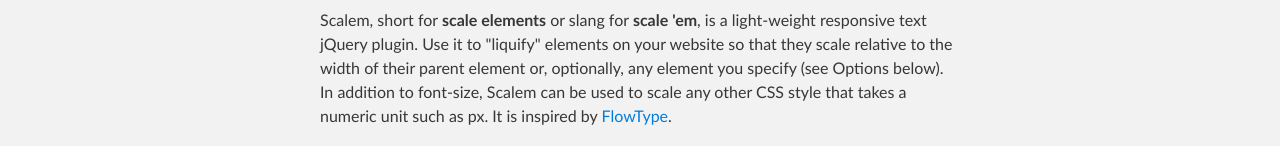
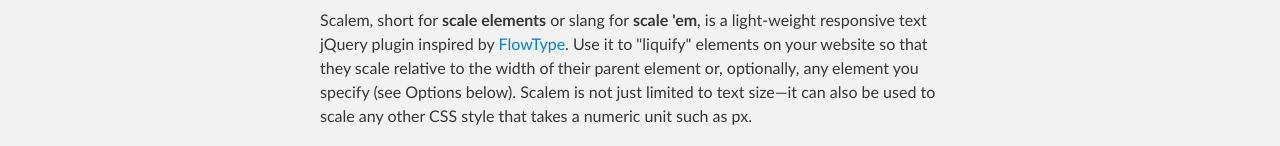
Before and after one commit to thdoan/scalem, a plain HTML site: page index.html in a window 1280 px wide. Shown: the part 288-434 px from the top of the page. Drawn offline with Linux system fonts and the light colour scheme.

Commit message:
Updated overview.

```diff
--- a/index.html
+++ b/index.html
@@ -32,7 +32,7 @@
     <div id="main_content_wrap" class="outer">
       <section id="main_content" class="inner">
 
-<p>Scalem, short for <strong>scale elements</strong> or slang for <strong>scale 'em</strong>, is a light-weight responsive text jQuery plugin. Use it to "liquify" elements on your website so that they scale relative to the width of their parent element or, optionally, any element you specify (see Options below). In addition to font-size, Scalem can be used to scale any other CSS style that takes a numeric unit such as px. It is inspired by <a href="http://simplefocus.com/flowtype/">FlowType</a>.</p>
+<p>Scalem, short for <strong>scale elements</strong> or slang for <strong>scale 'em</strong>, is a light-weight responsive text jQuery plugin inspired by <a href="http://simplefocus.com/flowtype/">FlowType</a>. Use it to "liquify" elements on your website so that they scale relative to the width of their parent element or, optionally, any element you specify (see Options below). Scalem is not just limited to text size&mdash;it can also be used to scale any other CSS style that takes a numeric unit such as px.</p>
 
 <h2>
 <a name="options" class="anchor" href="#options"><span class="octicon octicon-link"></span></a>Options</h2>
```
